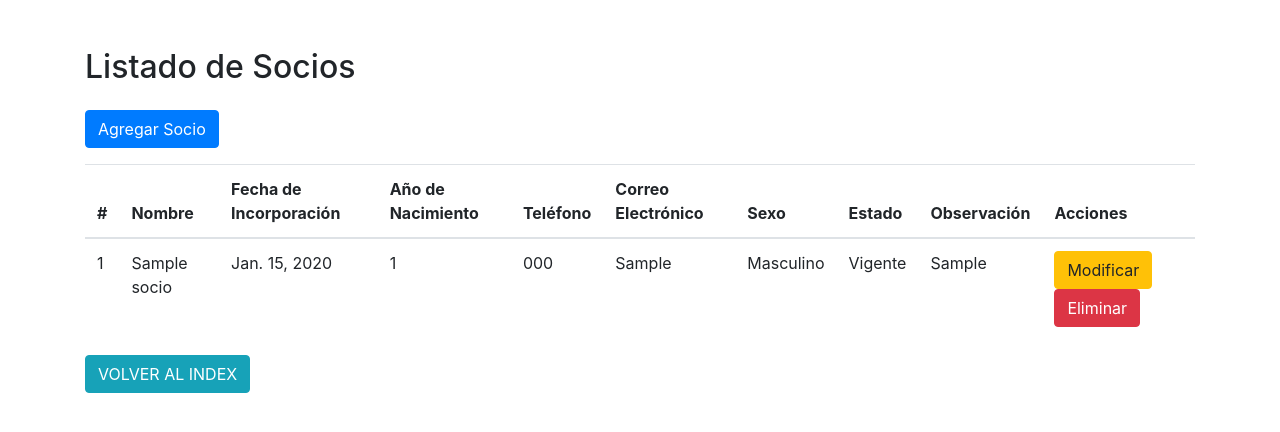
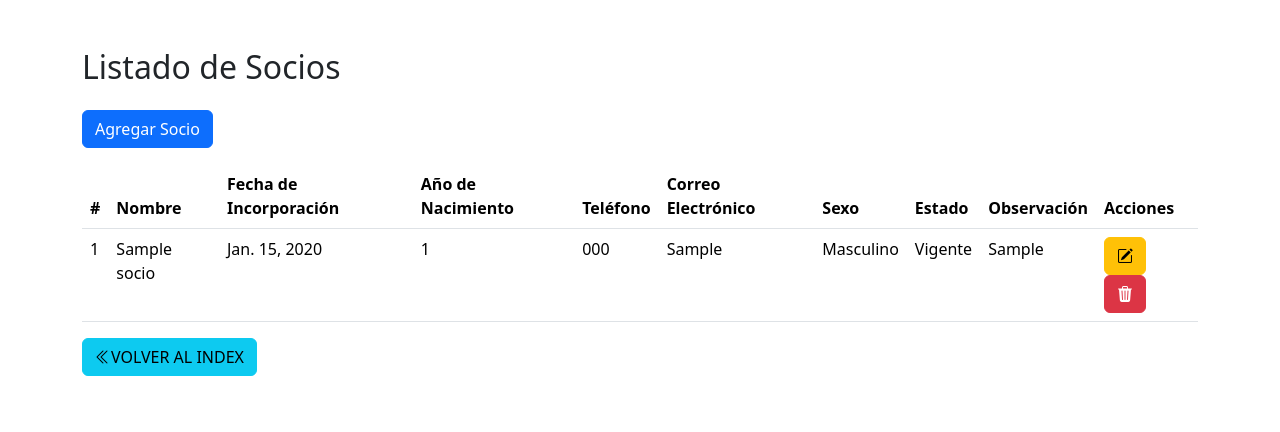
Before and after one commit to BenjaminPelizari/Prueba2_Pelizari, a Django app: page /listar/ in a window 1280 px wide. Shown: the top 432 px of the page. Run offline with Django 4.2, Linux system fonts and the light colour scheme; tables that the repository leaves empty hold one stand-in row (values such as "Sample post"); some libraries are stand-ins or nearby versions.

Commit message:
Iconos eliminar modificar

```diff
--- a/templates/listar_socios.html
+++ b/templates/listar_socios.html
@@ -4,7 +4,10 @@
     <meta charset="UTF-8">
     <meta name="viewport" content="width=device-width, initial-scale=1.0">
     <title>Listado de Socios</title>
-    <link rel="stylesheet" href="https://stackpath.bootstrapcdn.com/bootstrap/4.3.1/css/bootstrap.min.css">
+    <link href="https://cdn.jsdelivr.net/npm/bootstrap@5.3.1/dist/css/bootstrap.min.css" rel="stylesheet"
+    integrity="sha384-4bw+/aepP/YC94hEpVNVgiZdgIC5+VKNBQNGCHeKRQN+PtmoHDEXuppvnDJzQIu9" crossorigin="anonymous">
+    <link rel="stylesheet" href="https://cdn.jsdelivr.net/npm/bootstrap-icons@1.11.2/font/bootstrap-icons.min.css">
+
     <script>
         function confirmarEliminacion(pk) {
             var confirmacion = confirm("¿Estás seguro de eliminar este socio?");
@@ -16,6 +19,7 @@
     <script src="https://code.jquery.com/jquery-3.3.1.slim.min.js"></script>
     <script src="https://cdnjs.cloudflare.com/ajax/libs/popper.js/1.14.7/umd/popper.min.js"></script>
     <script src="https://stackpath.bootstrapcdn.com/bootstrap/4.3.1/js/bootstrap.min.js"></script>
+
 
 </head>
 <body>
@@ -50,8 +54,8 @@
                     <td>{{ socio.get_estado_display }}</td>
                     <td>{{ socio.observacion }}</td>
                     <td>
-                        <a href="{% url 'modificar_socio' socio.pk %}" class="btn btn-warning">Modificar</a>
-                        <a href="#" class="btn btn-danger" onclick="confirmarEliminacion('{{ socio.pk }}')">Eliminar</a>
+                        <a href="{% url 'modificar_socio' socio.pk %}" class="btn btn-warning"><i class="bi bi-pencil-square"></i></a>
+                        <a href="#" class="btn btn-danger" onclick="confirmarEliminacion('{{ socio.pk }}')"><i class="bi bi-trash3-fill"></i></a>
                     </td>
                 </tr>
                 {% endfor %}
```
